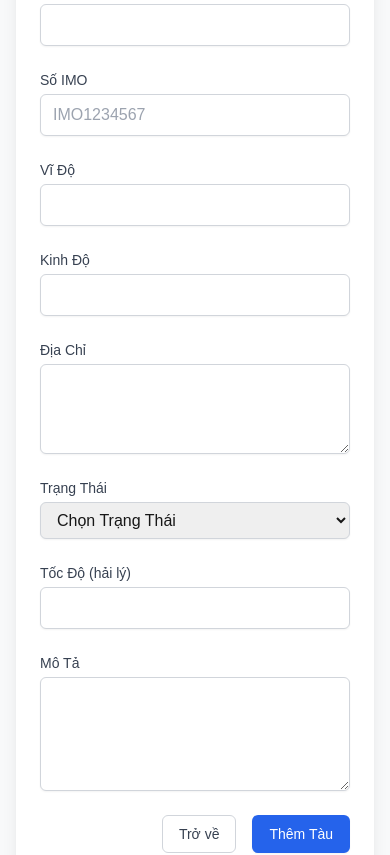
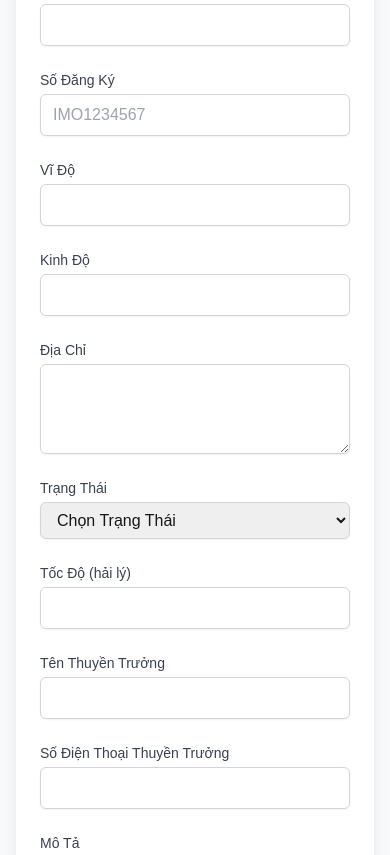
Before and after one commit to hungdhv97/tet_gift, a Next.js app in the folder frontend/: page /vessels/add in a window 390 px wide. Shown: the part 244-1099 px from the top of the page. Built offline with nearby package versions, Linux system fonts and the light colour scheme; no server answers.

Commit message:
Update vessel form and add captain details
Replaced IMO number with registration number in the vessel form. Added fields for captain name and phone number with validation. Ensured position updates are triggered on vessel creation success.

```diff
--- a/frontend/src/app/(dashboard)/dashboard/page.tsx
+++ b/frontend/src/app/(dashboard)/dashboard/page.tsx
@@ -88,7 +88,6 @@ const VesselManagementDashboard: React.FC = () => {
                     </div>
                 ))}
             </div>
-
             <div className="grid grid-cols-1 md:grid-cols-2 gap-4 mb-8">
                 <div className="bg-white p-6 rounded-lg shadow">
                     <h2 className="text-xl font-bold mb-4">Phân Phối Trạng Thái Tàu</h2>
--- a/frontend/src/app/(dashboard)/vessels/add/page.tsx
+++ b/frontend/src/app/(dashboard)/vessels/add/page.tsx
@@ -9,26 +9,30 @@ import { toast } from "react-toastify";
 
 interface FormData {
     name: string;
-    imoNumber: string;
+    registrationNumber: string;
     latitude: string;
     longitude: string;
     address: string;
     status: string;
     description: string;
     speed: string;
+    captainName: string;
+    captainPhone: string;
 }
 
 const AddVessel: React.FC = () => {
     const router = useRouter();
     const [formData, setFormData] = useState<FormData>({
         name: "",
-        imoNumber: "",
+        registrationNumber: "",
         latitude: "",
         longitude: "",
         address: "",
         status: "",
         description: "",
         speed: "",
+        captainName: "",
+        captainPhone: "",
     });
 
     const [errors, setErrors] = useState<Partial<FormData>>({});
@@ -37,9 +41,9 @@ const AddVessel: React.FC = () => {
     const validateForm = (): boolean => {
         let tempErrors: Partial<FormData> = {};
         if (!formData.name) tempErrors.name = "Tên là bắt buộc";
-        if (!formData.imoNumber || !/^IMO\d{7}$/.test(formData.imoNumber)) {
-            tempErrors.imoNumber =
-                "Định dạng số IMO không hợp lệ (ví dụ: IMO1234567)";
+        if (!formData.registrationNumber || !/^IMO\d{7}$/.test(formData.registrationNumber)) {
+            tempErrors.registrationNumber =
+                "Định dạng số đăng ký không hợp lệ (ví dụ: IMO1234567)";
         }
         if (
             !formData.latitude ||
@@ -66,6 +70,11 @@ const AddVessel: React.FC = () => {
             Number(formData.speed) <= 0
         ) {
             tempErrors.speed = "Giá trị tốc độ không hợp lệ";
+        }
+        if (!formData.captainName) tempErrors.captainName = "Tên thuyền trưởng là bắt buộc";
+        if (!formData.captainPhone || !/^\d+$/.test(formData.captainPhone)) {
+            tempErrors.captainPhone =
+                "Số điện thoại thuyền trưởng không hợp lệ";
         }
         setErrors(tempErrors);
         return Object.keys(tempErrors).length === 0;
@@ -94,13 +103,15 @@ const AddVessel: React.FC = () => {
         if (validateForm()) {
             const payload = {
                 name: formData.name,
-                imo_number: formData.imoNumber,
+                registration_number: formData.registrationNumber,
                 latitude: formData.latitude,
                 longitude: formData.longitude,
                 address: formData.address,
                 status: formData.status,
                 description: formData.description || null,
                 speed: formData.speed,
+                captain_name: formData.captainName,
+                captain_phone: formData.captainPhone,
             };
 
             addVesselMutation.mutate(payload, {
@@ -152,20 +163,20 @@ const AddVessel: React.FC = () => {
 
                             <div>
                                 <label className="block text-sm font-medium text-gray-700">
-                                    Số IMO
+                                    Số Đăng Ký
                                 </label>
                                 <input
                                     type="text"
-                                    name="imoNumber"
-                                    value={formData.imoNumber}
+                                    name="registrationNumber"
+                                    value={formData.registrationNumber}
                                     onChange={handleChange}
                                     placeholder="IMO1234567"
-                                    className={`mt-1 block w-full rounded-md shadow-sm py-2 px-3 border ${errors.imoNumber ? "border-red-500" : "border-gray-300"} focus:outline-none focus:ring-2 focus:ring-blue-500`}
+                                    className={`mt-1 block w-full rounded-md shadow-sm py-2 px-3 border ${errors.registrationNumber ? "border-red-500" : "border-gray-300"} focus:outline-none focus:ring-2 focus:ring-blue-500`}
                                 />
-                                {errors.imoNumber && (
+                                {errors.registrationNumber && (
                                     <p className="mt-1 text-sm text-red-600 flex items-center">
                                         <AiOutlineWarning className="mr-1" />{" "}
-                                        {errors.imoNumber}
+                                        {errors.registrationNumber}
                                     </p>
                                 )}
                             </div>
@@ -274,6 +285,44 @@ const AddVessel: React.FC = () => {
                                 )}
                             </div>
 
+                            <div>
+                                <label className="block text-sm font-medium text-gray-700">
+                                    Tên Thuyền Trưởng
+                                </label>
+                                <input
+                                    type="text"
+                                    name="captainName"
+                                    value={formData.captainName}
+                                    onChange={handleChange}
+                                    className={`mt-1 block w-full rounded-md shadow-sm py-2 px-3 border ${errors.captainName ? "border-red-500" : "border-gray-300"} focus:outline-none focus:ring-2 focus:ring-blue-500`}
+                                />
+                                {errors.captainName && (
+                                    <p className="mt-1 text-sm text-red-600 flex items-center">
+                                        <AiOutlineWarning className="mr-1" />{" "}
+                                        {errors.captainName}
+                                    </p>
+                                )}
+                            </div>
+
+                            <div>
+                                <label className="block text-sm font-medium text-gray-700">
+                                    Số Điện Thoại Thuyền Trưởng
+                                </label>
+                                <input
+                                    type="text"
+                                    name="captainPhone"
+                                    value={formData.captainPhone}
+                                    onChange={handleChange}
+                                    className={`mt-1 block w-full rounded-md shadow-sm py-2 px-3 border ${errors.captainPhone ? "border-red-500" : "border-gray-300"} focus:outline-none focus:ring-2 focus:ring-blue-500`}
+                                />
+                                {errors.captainPhone && (
+                                    <p className="mt-1 text-sm text-red-600 flex items-center">
+                                        <AiOutlineWarning className="mr-1" />{" "}
+                                        {errors.captainPhone}
+                                    </p>
+                                )}
+                            </div>
+
                             <div className="sm:col-span-2">
                                 <label className="block text-sm font-medium text-gray-700">
                                     Mô Tả
--- a/frontend/src/queries/vessel.ts
+++ b/frontend/src/queries/vessel.ts
@@ -4,7 +4,9 @@ import { axiosInstanceWithToken } from "@/utils/axiosConfig";
 
 interface AddVesselPayload {
     name: string;
-    imo_number: string;
+    registration_number: string;
+    captain_name: string;
+    captain_phone: string;
     latitude: string;
     longitude: string;
     status: string;
@@ -64,9 +66,14 @@ export const useAddVessel = () => {
             );
             return data;
         },
-        onSuccess: (data, variables) => {
+        onSuccess: async (data, variables) => {
             queryClient.invalidateQueries({
                 queryKey: ["vessels"],
+            });
+            await axiosInstanceWithToken.post(ENDPOINTS.POST.UPDATE_POSITION, {
+                vessel_id: data.id,
+                latitude: variables.latitude,
+                longitude: variables.longitude,
             });
         },
     });
--- a/frontend/src/utils/endpoints.ts
+++ b/frontend/src/utils/endpoints.ts
@@ -22,7 +22,7 @@ export const ENDPOINTS = {
         ORDER: (orderId: number) => `api/orders/orders/${orderId}/`,
     },
     POST: {
-        ADD_CART_ITEM: `api/carts/cart-items/`,
+        UPDATE_POSITION: `api/tracking/update-position/`,
         SYNCHRONIZE_CART: `api/carts/synchronize-cart/`,
         ADD_VESSEL: `api/vessels/vessels/`,
         LOGIN: `api/users/login/`,
```
